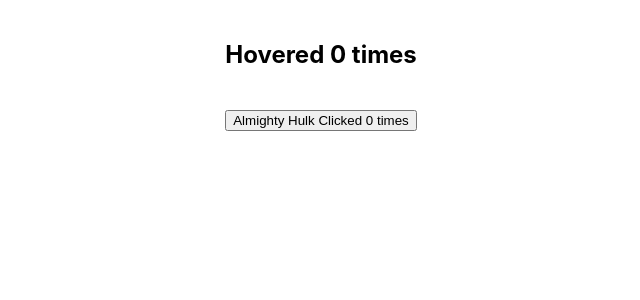
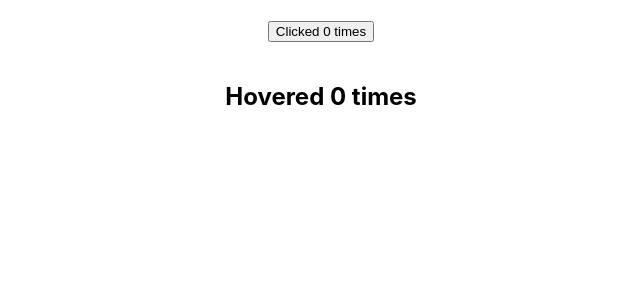
Before and after one commit to tiwari-ashwani/reactjs-aws, a React (Create React App) app: page / in a window 1280 px wide. Shown: the top 300 px of the page, without its empty margins (319-959 px from the left). Built offline with nearby package versions, Linux system fonts and the light colour scheme.

Commit message:
Props Changes

```diff
--- a/src/App.js
+++ b/src/App.js
@@ -23,15 +23,55 @@
 import PortalDemo from './components/PortalDemo'
 import Villian from './components/Villian'
 import ErrorBoundary from './components/ErrorBoundary'
-import ClickCounter from './components/ClickCounter';
+import User from './components/User';
 import HoverCounter from './components/HoverCounter';
+import ClickCounterTwo from './components/ClickCounterTwo';
+import HoverCounterTwo from './components/HoverCounterTwo';
+import CounterRenderProps from './components/CounterRenderProps';
 
 class App extends Component {
   render() {
     return (
       <div className='App'>
-        <br /> <HoverCounter mame='Tony Stark'/>
-        <br /><ClickCounter name ='Almighty Hulk'/>
+        {/* <br /><ClickCounterTwo /> */}
+        {/* <br /><HoverCounterTwo /> */}
+        {/* <br /><User render = {(isLoggedIn) => isLoggedIn ?'Ashwani' : 'Guest'}/> */}
+
+        <br />
+        <CounterRenderProps
+          render={(count, incrementCount) => (
+            <ClickCounterTwo count={count}
+              incrementCount={incrementCount} />
+          )}
+        />
+
+        <br />
+        <CounterRenderProps
+          render={(count, incrementCount) => (
+            <HoverCounterTwo count={count}
+              incrementCount={incrementCount} />
+          )}
+        />
+
+
+
+
+
+
+
+
+
+
+
+
+
+
+
+
+
+
+        {/* <br /> <HoverCounter mame='Tony Stark'/> */}
+        {/* <br /><ClickCounter name ='Almighty Hulk'/> */}
         {/* <ErrorBoundary>
           <Villian villName='Joker' />
         </ErrorBoundary>
--- /dev/null
+++ b/src/components/ClickCounterTwo.js
@@ -0,0 +1,30 @@
+import React, { Component } from 'react'
+
+class ClickCounterTwo extends Component {
+    // constructor(props) {
+    //     super(props)
+
+    //     this.state = {
+    //         count: 0
+    //     }
+    // }
+
+    // incrementCount = () => {
+    //     this.setState(prevState => {
+    //         return { count: prevState.count + 1 }
+    //     })
+
+    // }
+
+    render() {
+        // const { count } = this.state
+        const { count, incrementCount } = this.props
+        return (
+            <div>
+                <button onClick={incrementCount}>Clicked {count} times</button>
+            </div>
+        )
+    }
+}
+
+export default ClickCounterTwo
--- /dev/null
+++ b/src/components/CounterRenderProps.js
@@ -0,0 +1,29 @@
+import React, { Component } from 'react'
+
+class CounterRenderProps extends Component {
+
+    constructor(props) {
+        super(props)
+
+        this.state = {
+            count: 0
+        }
+    }
+
+    incrementCount = () => {
+        this.setState(prevState => {
+            return { count: prevState.count + 1 }
+        })
+
+    }
+
+    render() {
+        return (
+            <div>
+                {this.props.render(this.state.count, this.incrementCount)}
+            </div>
+        )
+    }
+}
+
+export default CounterRenderProps
--- /dev/null
+++ b/src/components/HoverCounterTwo.js
@@ -0,0 +1,30 @@
+import React, { Component } from 'react'
+
+class HoverCounterTwo extends Component {
+    // constructor(props) {
+    //     super(props)
+
+    //     this.state = {
+    //         count: 0
+    //     }
+    // }
+
+    // incrementCount = () => {
+    //     this.setState(prevState => {
+    //         return { count: prevState.count + 1 }
+    //     })
+
+    // }
+
+    render() {
+        // const { count } = this.state
+        const { count, incrementCount } = this.props
+        return (
+            <h2 onMouseOver={incrementCount}>
+                Hovered {count} times
+            </h2>
+        )
+    }
+}
+
+export default HoverCounterTwo
--- /dev/null
+++ b/src/components/User.js
@@ -0,0 +1,13 @@
+import React, { Component } from 'react'
+
+class User extends Component {
+    render() {
+        return (
+            <div>
+                {this.props.render(false)}
+            </div>
+        )
+    }
+}
+
+export default User
```
